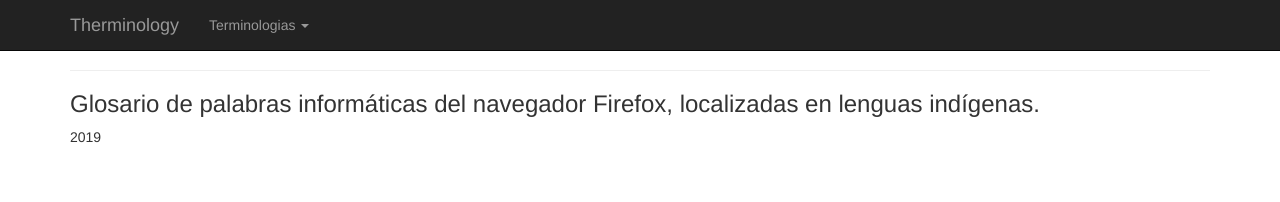
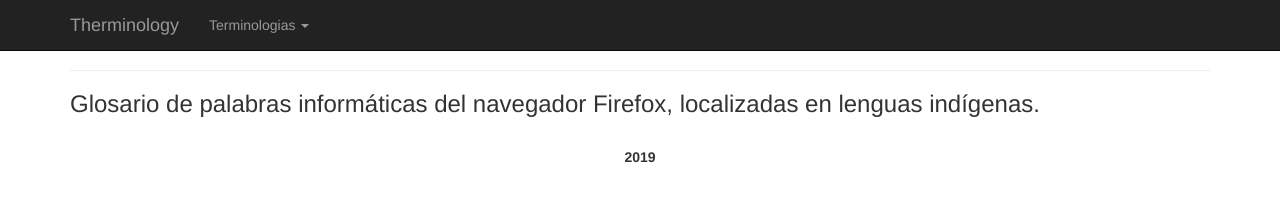
Before and after one commit to lnetza/terminologia, a plain HTML site: page index.html in a window 1280 px wide. Drawn offline with Linux system fonts and the light colour scheme.

Commit message:
Add Date
Actualización fecha en footer

```diff
--- a/index.html
+++ b/index.html
@@ -79,7 +79,7 @@
                 <script type="text/javascript">
                     var d = new Date();
                     var year = d.getFullYear();
-                    document.getElementById("fecha").innerHTML = year;
+                    document.getElementById("fecha").innerHTML ='<center>'+ '<br>' + '<strong>' +year + '</strong>'+'</center>' ;
                 </script>
             </p>
         </footer>
```
Also changed, not shown: terminologiaInglesEsp.html (+1 -1 lines), terminologiaMaya.html (+1 -1 lines), terminologiaMixteco.html (+1 -1 lines), terminologiaNahuatl.html (+1 -1 lines).
